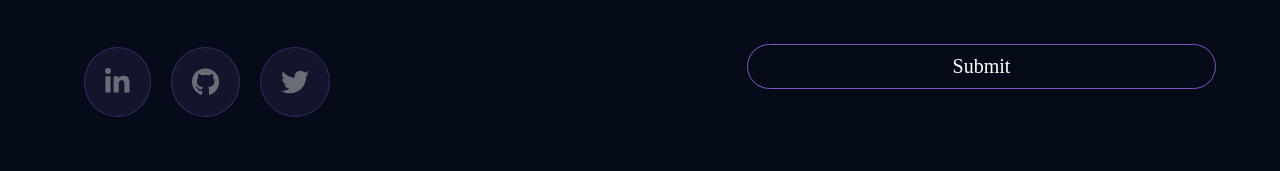
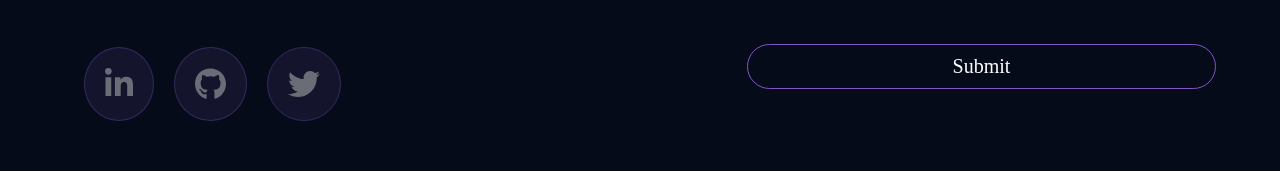
Before and after one commit to sharmasubham22/portfolio-v2, a React (Create React App) app: page /contact in a window 1280 px wide. Shown: the part 549-720 px from the top of the page. Built offline with nearby package versions, Linux system fonts and the light colour scheme; a web font is replaced by a local one.

Commit message:
UI fixes

```diff
--- a/src/views/Contact/contact.css
+++ b/src/views/Contact/contact.css
@@ -87,7 +87,7 @@ padding-top: 10%;
 
 .social2{
     color: var(--text-color);
-    font-size: 28px;
+    font-size: 32px;
     margin-left: 20px;
     padding: 20px;
     border: 1px solid var(--highlight-color);
```
